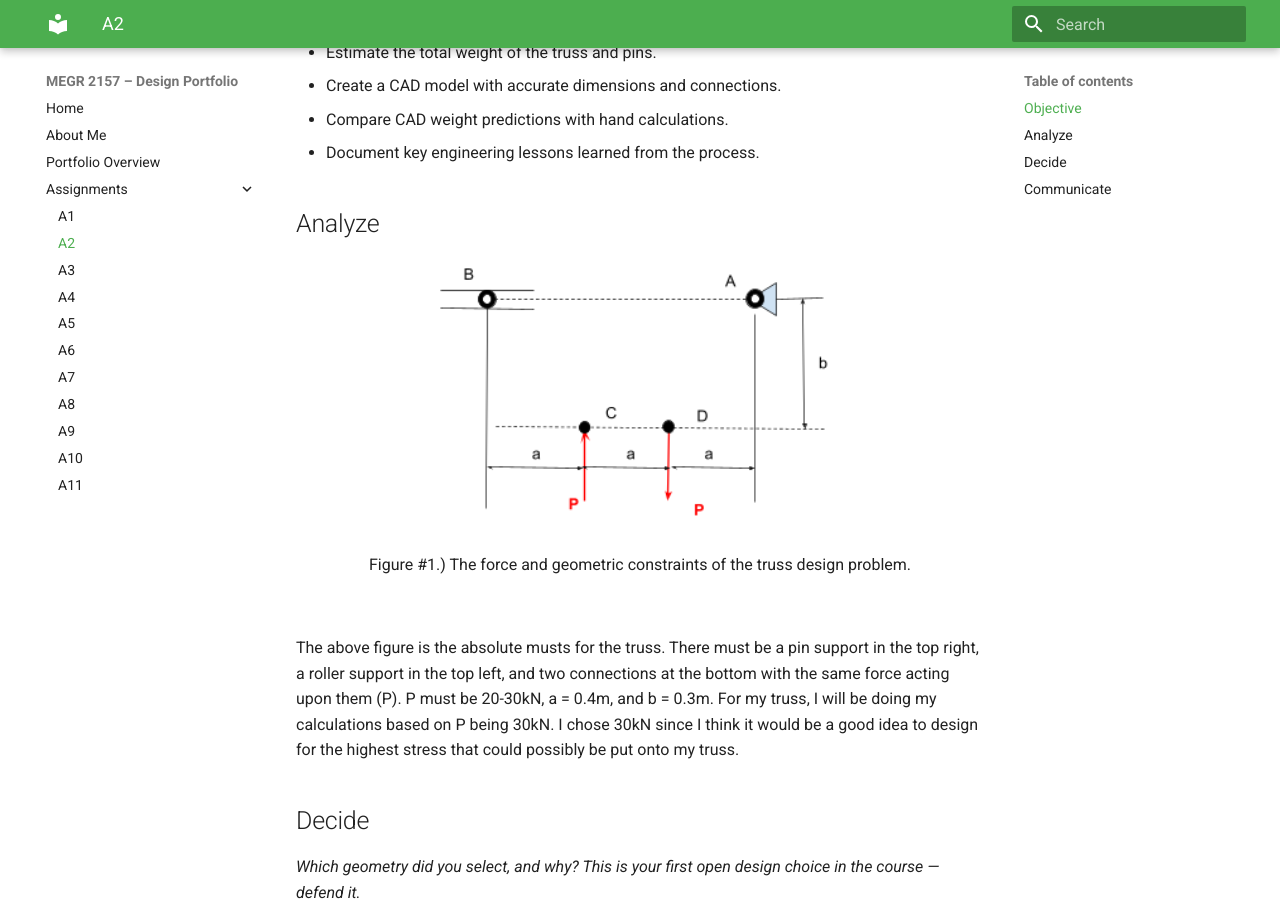
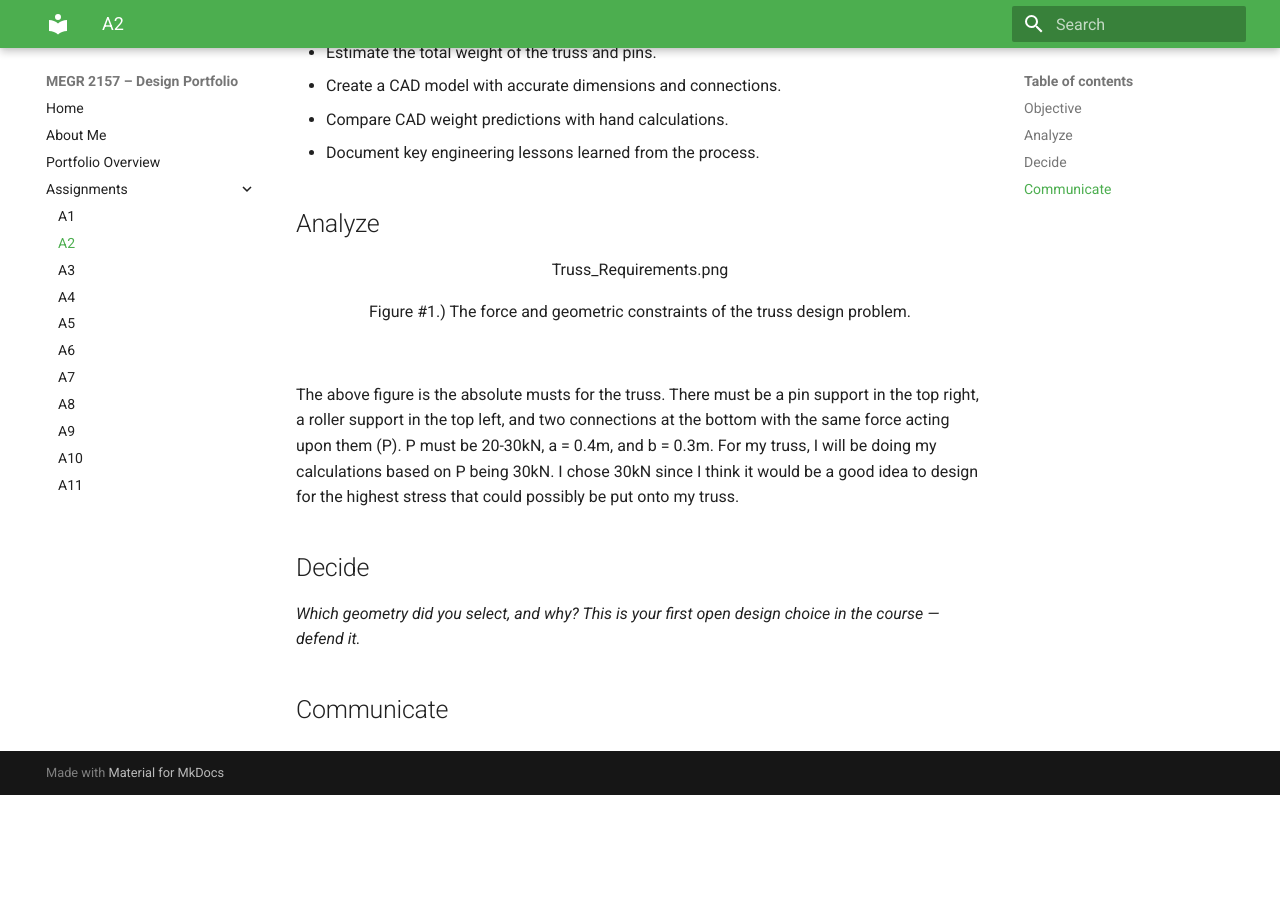
Before and after one commit to AndyChwalik/megr2157-portfolio, an MkDocs documentation site: the page built from docs/assignments/A02/index.md, in a window 1280 px wide and 900 px high, scrolled down 359 px. Built offline with MkDocs 1.6.1 and Material for MkDocs 9.7.7, drawn with Linux system fonts in a browser that asks for light colours; after the commit the page ends 1154 px from its top, so only the background shows below that.

Commit message:
Update index.md

```diff
--- a/docs/assignments/A02/index.md
+++ b/docs/assignments/A02/index.md
@@ -15,7 +15,7 @@
 ## Analyze
 
 <div align="center">
-  <img src="Truss_Requirements.png" width="400">
+  Truss_Requirements.png
   <p>Figure #1.) The force and geometric constraints of the truss design problem.</p>
 </div> <br>
 
```
